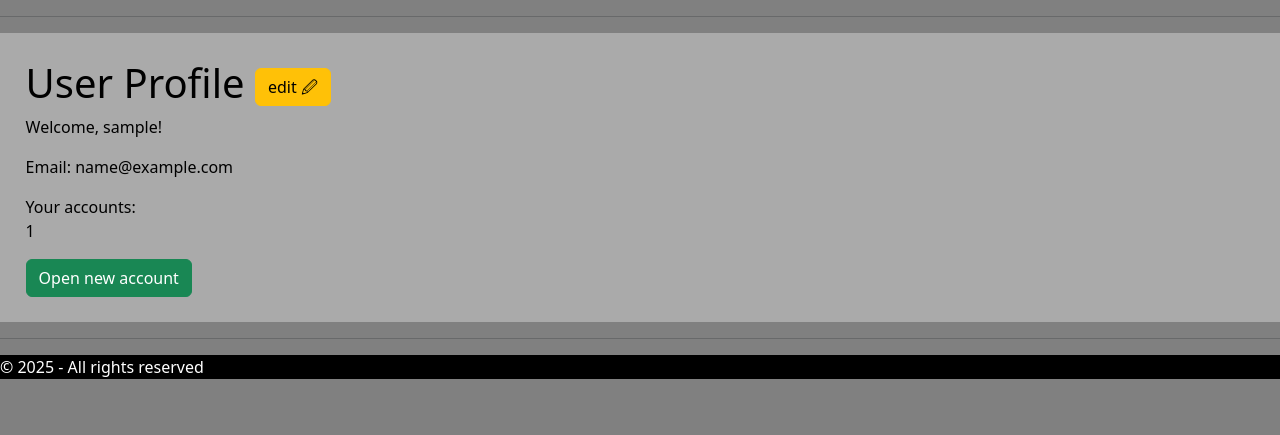
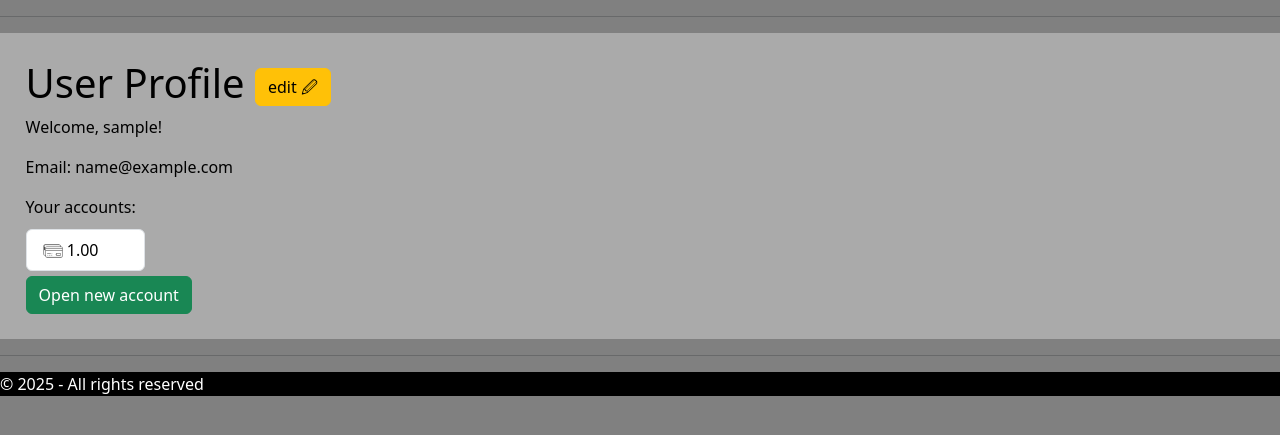
Before and after one commit to M-Pidlisnyi/finance-cabinet, a Django app: page /auth/profile/ in a window 1280 px wide. Shown: the part 38-473 px from the top of the page. Run offline with Django 5.2, Linux system fonts and the light colour scheme; a user stored in the database is signed in; tables that the repository leaves empty hold one stand-in row (values such as "Sample post").

Commit message:
enhance profile page layout and styling; add account links and improve CSS

```diff
--- a/static/css/style.css
+++ b/static/css/style.css
@@ -6,6 +6,11 @@ body{
     background: #aaa;
     color: #000;
     padding: 2% 5% 2% 2%;
+}
+
+a{
+    color: black;
+    text-decoration: none;
 }
 
 form{display: inline;}
@@ -77,3 +82,10 @@ p.account:hover{
     margin-right: 10px;
     padding: 9px 12px 9px 12px;
 }
+
+.profile-acc-list{
+    width: fit-content;
+    min-width: 10%;
+    margin-top: 10px;
+    margin-bottom: 5px;
+}
--- a/templates/registration/profile.html
+++ b/templates/registration/profile.html
@@ -10,9 +10,17 @@
 <p>Email: {{ user.email }}</p>
 {% if user.accounts.exists %}
     Your accounts:
+    {% load static %}
+    <ul class="list-group profile-acc-list">
     {% for acc in user.accounts.all %}
-        <p>{{acc.id}}</p>
+        <li class="list-group-item list-group-item-action">
+            <a href="{% url 'account-detail' acc.id %}">
+                <img src="{% static 'pics/credit-card.png' %}" alt="credit card" width="20px" height="20px">
+                {{acc.funds}}
+            </a>
+        </li>
     {% endfor %}
+    </ul>
 {% endif %}
 <a href="{% url 'finacc-open' %}" class="btn btn-success">Open new account</a>
 
```
